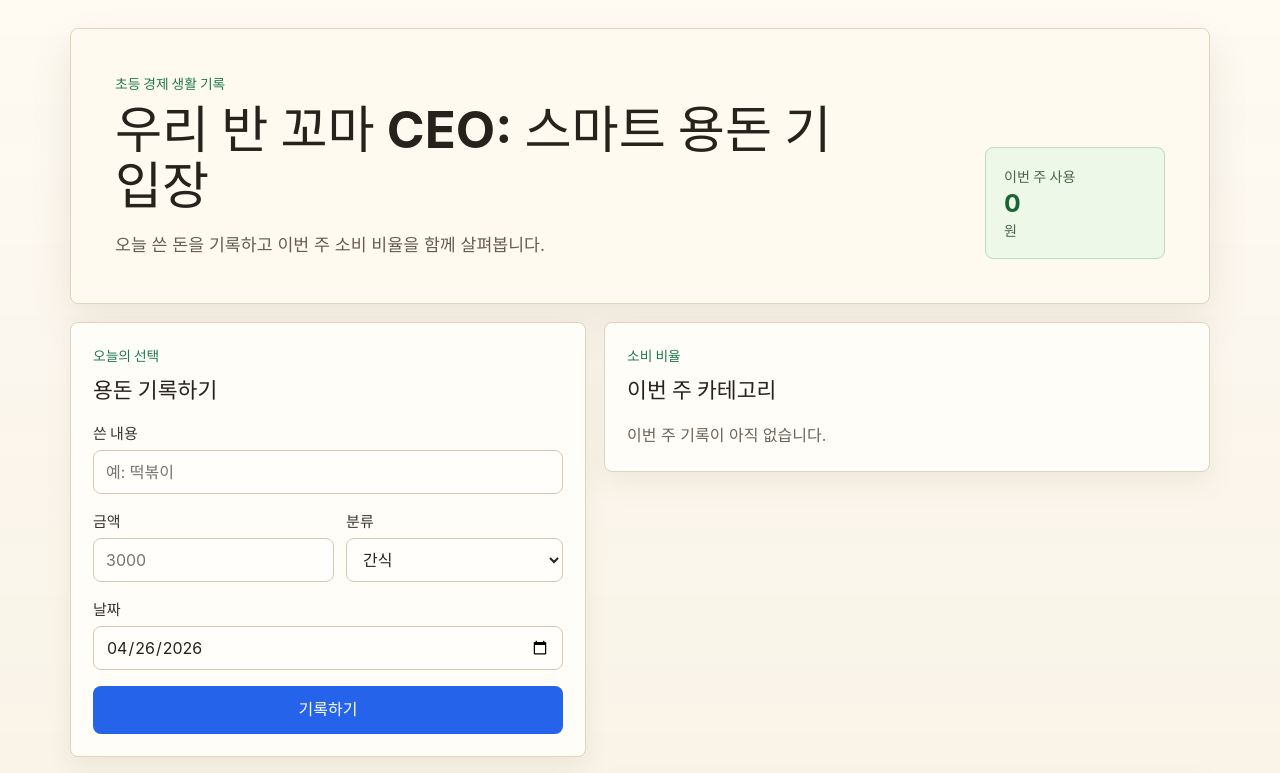
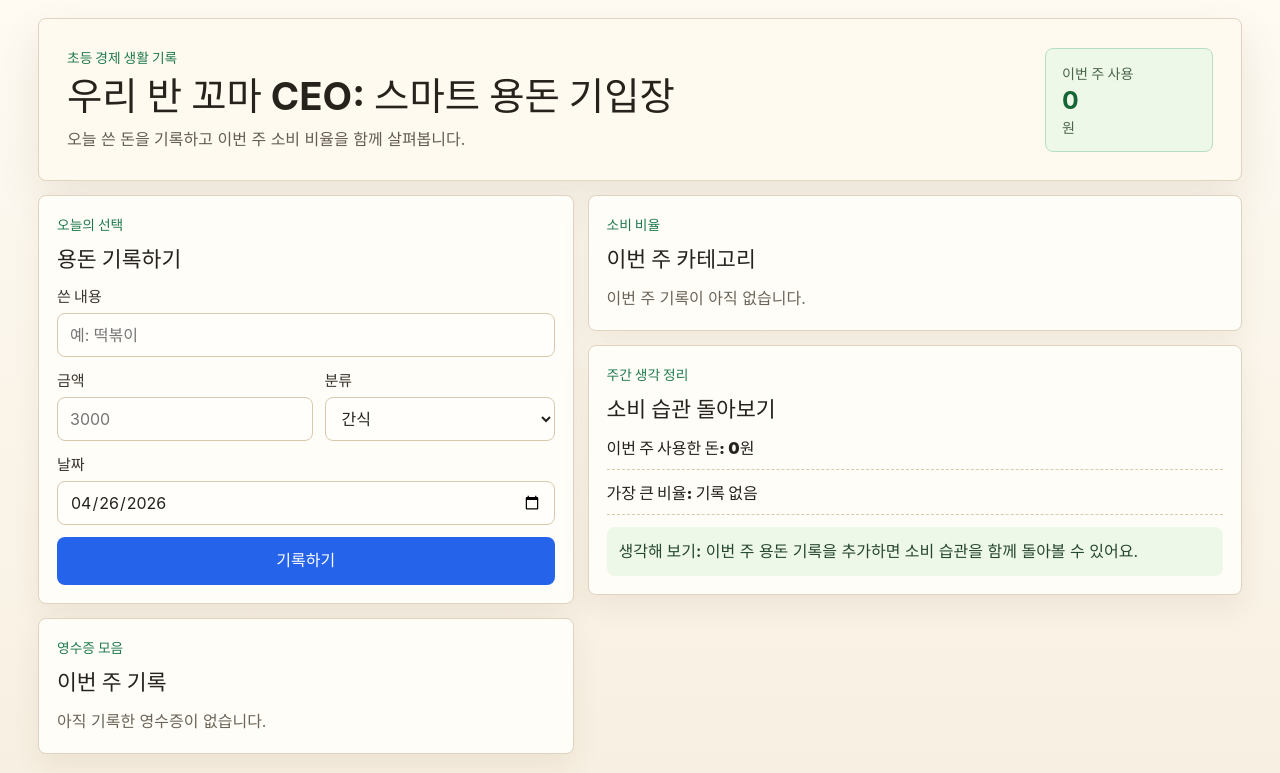
Before and after one commit to WBmaker2/smart-allowance-manager, a React (Vite) app: page / in a window 1280 px wide. Shown: the top 773 px of the page. Built offline with nearby package versions, Linux system fonts and the light colour scheme.

Commit message:
polish: tighten allowance dashboard layout

```diff
--- a/src/App.css
+++ b/src/App.css
@@ -42,21 +42,21 @@ select:focus-visible {
 }
 
 .app-shell {
-  width: min(100%, 1180px);
+  width: min(100%, 1240px);
   min-height: 100vh;
   margin: 0 auto;
-  padding: 28px 20px 40px;
+  padding: 18px 18px 28px;
 }
 
 .hero-panel {
   display: grid;
   grid-template-columns: minmax(0, 1fr) auto;
-  gap: 24px;
+  gap: 18px;
   align-items: end;
   border: 1px solid #e0d3bf;
   border-radius: 8px;
   background: #fffaf0;
-  padding: clamp(24px, 5vw, 44px);
+  padding: clamp(18px, 3vw, 28px);
   box-shadow: 0 18px 42px rgba(97, 73, 38, 0.11);
 }
 
@@ -77,26 +77,26 @@ h1 {
   max-width: 760px;
   margin: 0;
   color: #26221c;
-  font-size: clamp(2rem, 4vw, 3.25rem);
+  font-size: clamp(1.75rem, 3vw, 2.55rem);
   line-height: 1.1;
 }
 
 h1 + p {
   max-width: 640px;
-  margin: 16px 0 0;
+  margin: 10px 0 0;
   color: #635d52;
-  font-size: 1.08rem;
-  line-height: 1.7;
+  font-size: 1rem;
+  line-height: 1.55;
 }
 
 .hero-total {
   display: grid;
   gap: 2px;
-  min-width: 180px;
+  min-width: 168px;
   border: 1px solid #b7ddc3;
   border-radius: 8px;
   background: #eef8e8;
-  padding: 18px;
+  padding: 14px 16px;
 }
 
 .hero-total span {
@@ -112,32 +112,31 @@ h1 + p {
 
 .app-grid {
   display: grid;
-  grid-template-columns: minmax(280px, 0.92fr) minmax(320px, 1.08fr);
-  gap: 18px;
-  margin-top: 18px;
+  grid-template-columns: minmax(320px, 0.9fr) minmax(360px, 1.1fr);
+  gap: 14px;
+  margin-top: 14px;
   align-items: start;
+  min-width: 0;
+}
+
+.app-column {
+  display: grid;
+  gap: 14px;
+  align-content: start;
+  min-width: 0;
 }
 
 .panel {
   border: 1px solid #e0d3bf;
   border-radius: 8px;
   background: #fffdf8;
-  padding: 22px;
+  padding: 18px;
   box-shadow: 0 12px 28px rgba(97, 73, 38, 0.08);
-}
-
-.form-panel,
-.receipt-panel {
-  grid-column: 1;
-}
-
-.chart-panel,
-.insight-panel {
-  grid-column: 2;
+  min-width: 0;
 }
 
 .section-heading {
-  margin-bottom: 18px;
+  margin-bottom: 12px;
 }
 
 .section-heading h2 {
@@ -148,7 +147,7 @@ h1 + p {
 
 .entry-form {
   display: grid;
-  gap: 16px;
+  gap: 12px;
 }
 
 .field-row {
@@ -208,8 +207,8 @@ h1 + p {
 }
 
 .chart-wrap {
-  height: 260px;
-  margin: 4px 0 16px;
+  height: 220px;
+  margin: 0 0 12px;
 }
 
 .summary-list,
@@ -263,12 +262,12 @@ h1 + p {
 }
 
 .reflection-text {
-  margin: 18px 0 0;
+  margin: 12px 0 0;
   border-radius: 8px;
   background: #eef8e8;
   color: #25472f;
-  line-height: 1.7;
-  padding: 14px;
+  line-height: 1.55;
+  padding: 12px;
 }
 
 .receipt-list {
@@ -337,7 +336,7 @@ h1 + p {
 
 .clear-button {
   display: block;
-  margin: 18px auto 0;
+  margin: 14px auto 0;
   border: 1px solid #d8c8ad;
   background: #fffdf8;
   color: #39342d;
@@ -368,9 +367,16 @@ h1 + p {
   }
 
   .hero-panel,
-  .app-grid,
   .field-row {
     grid-template-columns: 1fr;
+  }
+
+  .app-grid {
+    grid-template-columns: minmax(0, 1fr);
+  }
+
+  .app-column {
+    display: contents;
   }
 
   .hero-total,
@@ -410,7 +416,7 @@ h1 + p {
   }
 
   .chart-wrap {
-    height: 230px;
+    height: 220px;
   }
 }
 
--- a/src/App.tsx
+++ b/src/App.tsx
@@ -139,6 +139,7 @@ function App() {
       </section>
 
       <div className="app-grid">
+        <div className="app-column app-column-primary">
           <section className="panel form-panel" aria-labelledby="form-title">
             <div className="section-heading">
               <p className="eyebrow">오늘의 선택</p>
@@ -147,9 +148,13 @@ function App() {
             <EntryForm onSubmit={handleAddEntry} />
           </section>
 
+          <ReceiptList entries={weeklyEntries} onDelete={handleDeleteEntry} />
+        </div>
+
+        <div className="app-column app-column-secondary">
           <SpendingPieChart summaries={categorySummaries} />
           <WeeklyInsight insight={weeklyInsight} />
-        <ReceiptList entries={weeklyEntries} onDelete={handleDeleteEntry} />
+        </div>
       </div>
 
       {entries.length > 0 ? (
```
Lines whose indentation alone changed are shown as unchanged.
